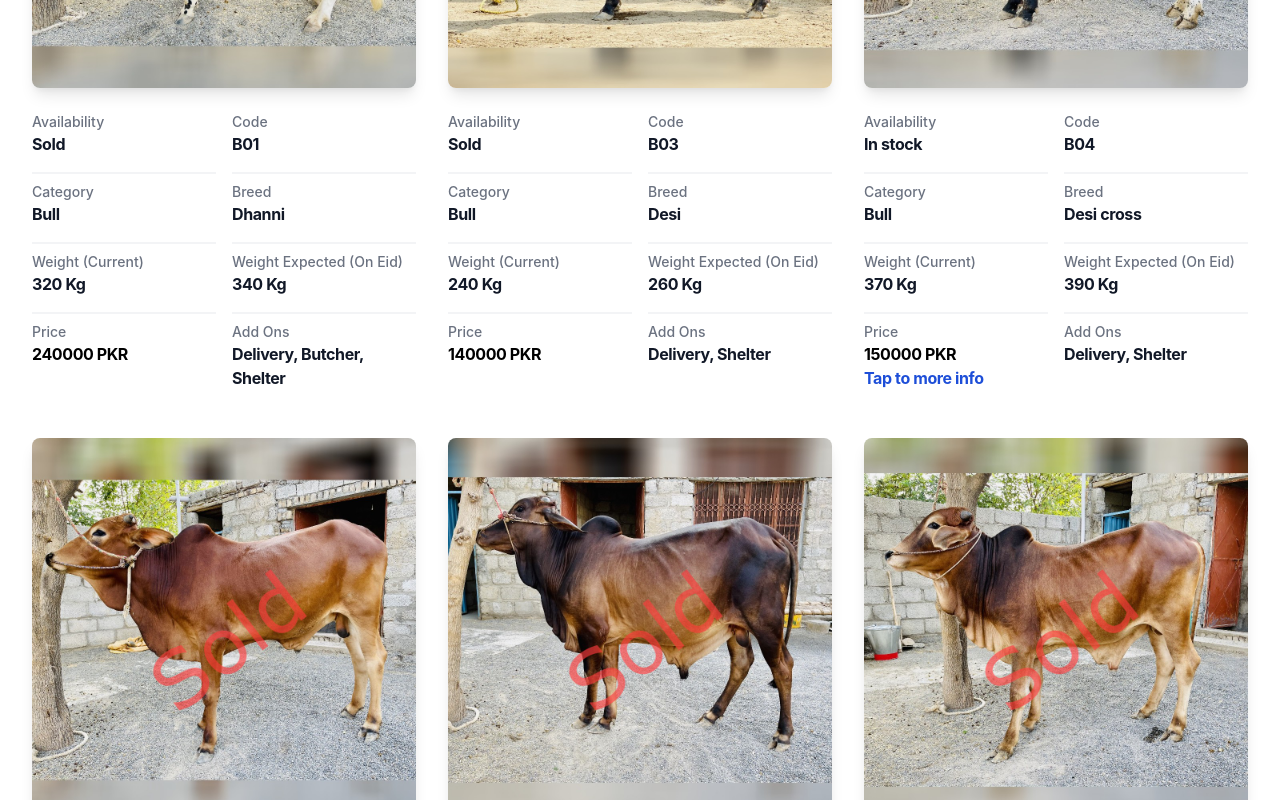
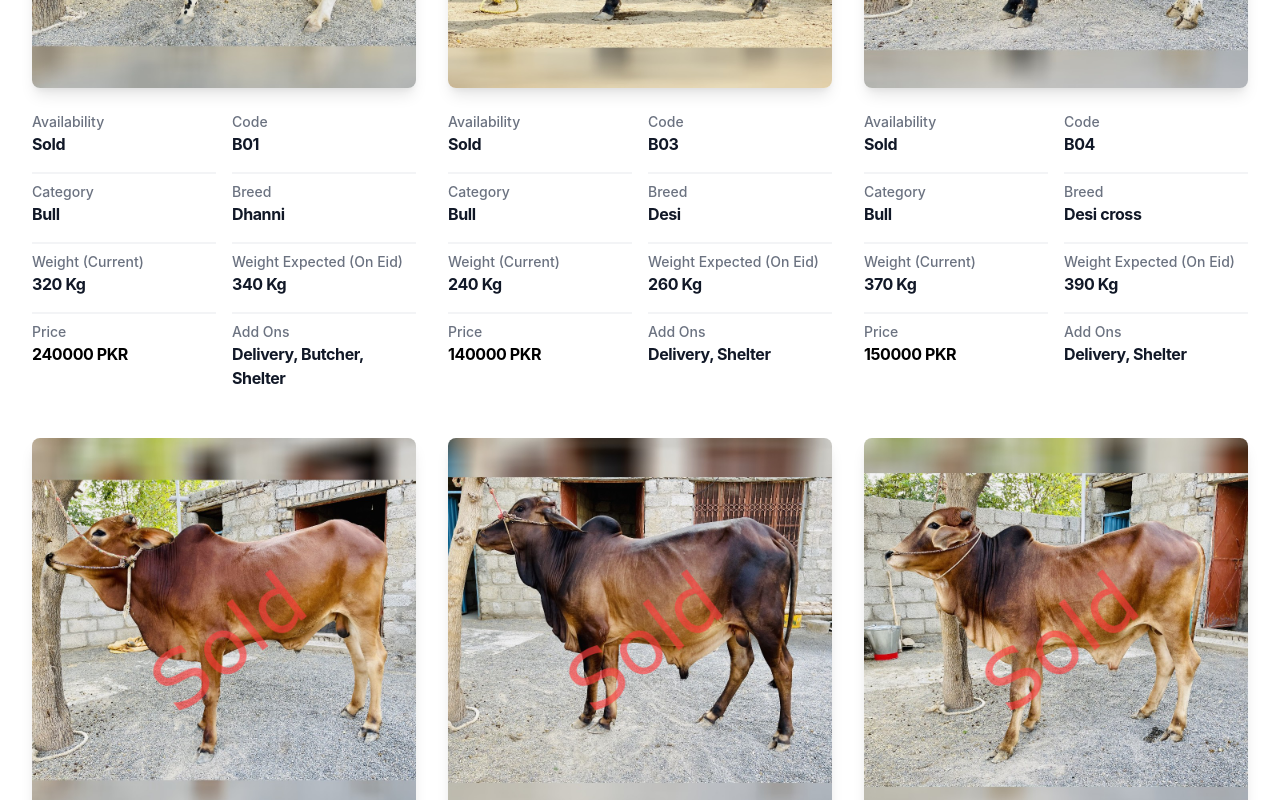
Before and after one commit to AtiqueUrRehman/maveshifarms, a Next.js app: page / in a window 1280 px wide. Shown: the part 1460-2260 px from the top of the page. Built offline with nearby package versions, Linux system fonts and the light colour scheme; what @tailwindcss/typography would draw is missing.

Commit message:
update all animals as sold

```diff
--- a/components/catalogus.tsx
+++ b/components/catalogus.tsx
@@ -28,7 +28,7 @@ const bulls = [
   {
     code: "B04",
     show_price : "true",
-    availability: "In stock",
+    availability: "Sold",
     breed: "Desi cross",
     category: "Bull",
     imageUrl: "/assets/img/catalogue/bull/04.jpg",
@@ -41,7 +41,7 @@ const bulls = [
   {
     code: "B05",
     show_price : "true",
-    availability: "In stock",
+    availability: "Sold",
     breed: "Sahiwal",
     category: "Bull",
     imageUrl: "/assets/img/catalogue/bull/05.jpg",
@@ -54,7 +54,7 @@ const bulls = [
   {
     code: "B06",
     show_price : "true",
-    availability: "In stock",
+    availability: "Sold",
     breed: "Sahiwal",
     category: "Bull",
     imageUrl: "/assets/img/catalogue/bull/06.jpg",
@@ -67,7 +67,7 @@ const bulls = [
   {
     code: "B07",
     show_price : "true",
-    availability: "In stock",
+    availability: "Sold",
     breed: "Sahiwal",
     category: "Bull",
     imageUrl: "/assets/img/catalogue/bull/07.jpg",
@@ -80,7 +80,7 @@ const bulls = [
   {
     code: "B08",
     show_price : "true",
-    availability: "In stock",
+    availability: "Sold",
     breed: "Sahiwal",
     category: "Bull",
     imageUrl: "/assets/img/catalogue/bull/08.jpg",
@@ -96,7 +96,7 @@ const goats = [
   {
     code: "G04",
     show_price : "true",
-    availability: "In stock",
+    availability: "Sold",
     breed: "Makhi Cheena",
     category: "Goat",
     imageUrl: "/assets/img/catalogue/goats/104.jpg",
@@ -213,7 +213,7 @@ const goats = [
   {
     code: "G11",
     show_price : "true",
-    availability: "In stock",
+    availability: "Sold",
     breed: "Makhi Cheena",
     category: "Goat",
     imageUrl: "/assets/img/catalogue/goats/111.jpg",
@@ -226,7 +226,7 @@ const goats = [
   {
     code: "G12",
     show_price : "true",
-    availability: "In stock",
+    availability: "Sold",
     breed: "Makhi Cheena",
     category: "Goat",
     imageUrl: "/assets/img/catalogue/goats/112.jpg",
@@ -239,7 +239,7 @@ const goats = [
   {
     code: "G13",
     show_price : "true",
-    availability: "In stock",
+    availability: "Sold",
     breed: "Desi",
     category: "Goat",
     imageUrl: "/assets/img/catalogue/goats/113.jpg",
```
